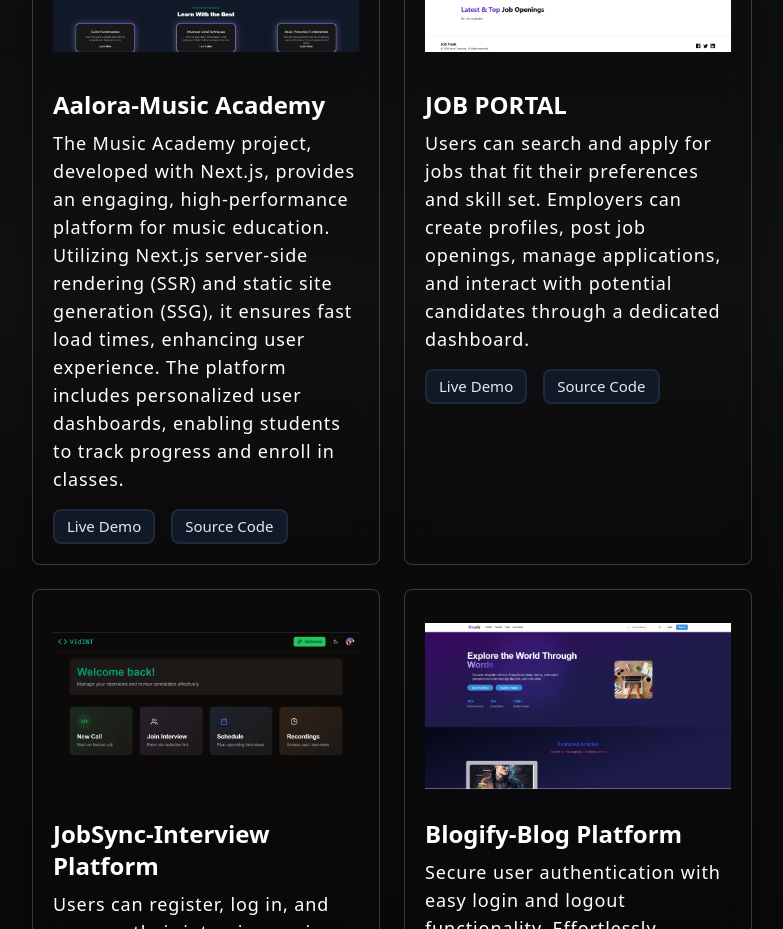
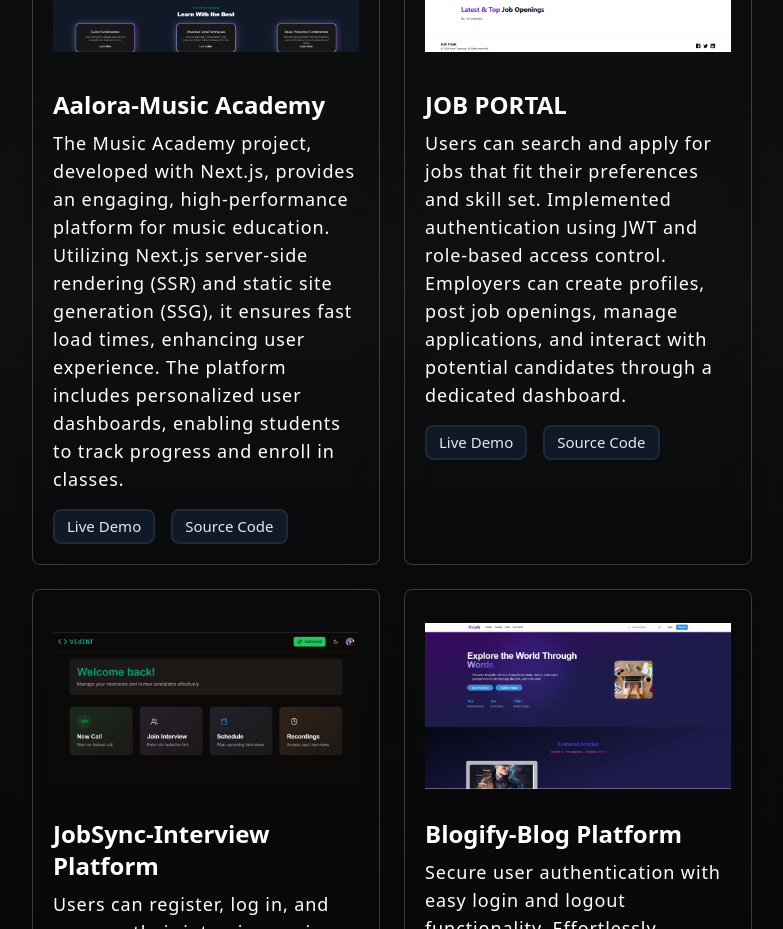
Before and after one commit to Ak-Yadav3122/Portfolio, a React (Vite) app: page / in a window 1280 px wide. Shown: the part 1000-1929 px from the top of the page, without its empty margins (248-1031 px from the left). Built offline with nearby package versions, Linux system fonts and the light colour scheme.

Commit message:
update the description

```diff
--- a/src/components/Projects.js
+++ b/src/components/Projects.js
@@ -14,7 +14,7 @@ const projects = [
     id: 2,
     title: "JOB PORTAL",
     description:
-      "Users can search and apply for jobs that fit their preferences and skill set. Employers can create profiles, post job openings, manage applications, and interact with potential candidates through a dedicated dashboard.",
+      "Users can search and apply for jobs that fit their preferences and skill set. Implemented authentication using JWT and role-based access control. Employers can create profiles, post job openings, manage applications, and interact with potential candidates through a dedicated dashboard.",
     image: "/assets/job-portal-ss.png",
     video: "/video/JobPortal.gif",
     liveLink: "https://job-portal.aichchhik.xyz",
@@ -32,10 +32,10 @@ const projects = [
   },
 
   {
-    id: 3,
+    id: 4,
     title: "  Blogify-Blog Platform",
     description:
-      "Secure user authentication with easy login and logout functionality, Effortlessly manage blog posts by creating, reading, updating, or     deleting content. Engage with other users and manage your content seamlessly andshow appreciation for your favorite posts by liking them.Authors can view details of users who interact with their posts.",
+      "Secure user authentication with easy login and logout functionality, Effortlessly manage blog posts by creating, reading, updating, or deleting content. Engage with other users and manage your content seamlessly andshow appreciation for your favorite posts by liking them.Authors can view details of users who interact with their posts.",
     image: "/assets/blog-platform.png",
     video: "/video/blog-platform.gif",
     liveLink: "https://blogify.aichchhik.xyz",
```
